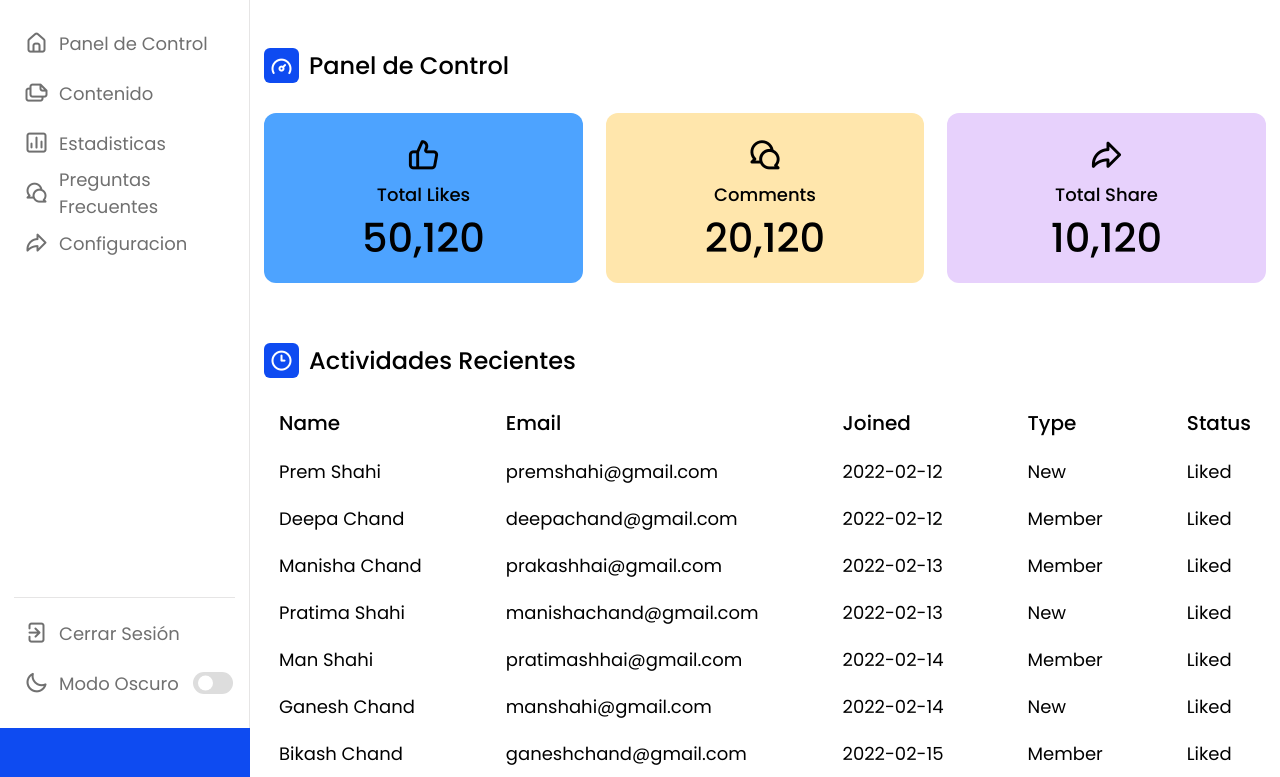
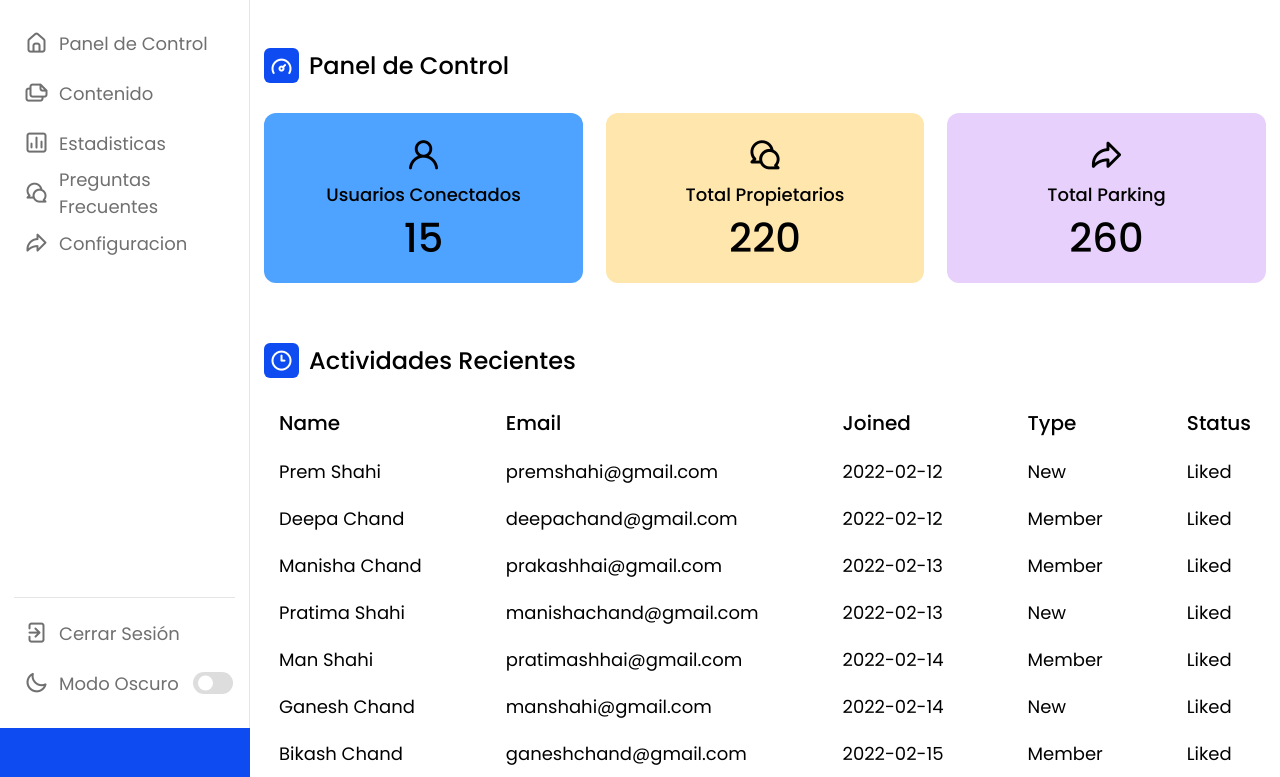
Before and after one commit to jfranDev127/Admin-Dashboard-Panel, a plain HTML site: page Admin Dashboard Panel/index.html in a window 1280 px wide. Shown: the part 72-849 px from the top of the page. Drawn offline with nearby package versions, Linux system fonts and the light colour scheme.

Commit message:
confirmar en master

```diff
--- a/Admin Dashboard Panel/index.html
+++ b/Admin Dashboard Panel/index.html
@@ -89,19 +89,19 @@
 
                 <div class="boxes">
                     <div class="box box1">
-                        <i class="uil uil-thumbs-up"></i>
-                        <span class="text">Total Likes</span>
-                        <span class="number">50,120</span>
+                        <i class="uil uil-user"></i>
+                        <span class="text">Usuarios Conectados</span>
+                        <span class="number">15</span>
                     </div>
                     <div class="box box2">
                         <i class="uil uil-comments"></i>
-                        <span class="text">Comments</span>
-                        <span class="number">20,120</span>
+                        <span class="text">Total Propietarios</span>
+                        <span class="number">220</span>
                     </div>
                     <div class="box box3">
                         <i class="uil uil-share"></i>
-                        <span class="text">Total Share</span>
-                        <span class="number">10,120</span>
+                        <span class="text">Total Parking</span>
+                        <span class="number">260</span>
                     </div>
                 </div>
             </div>
```
